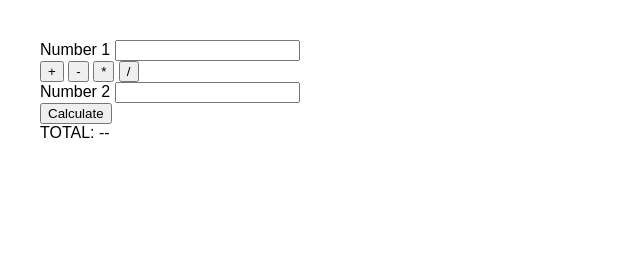
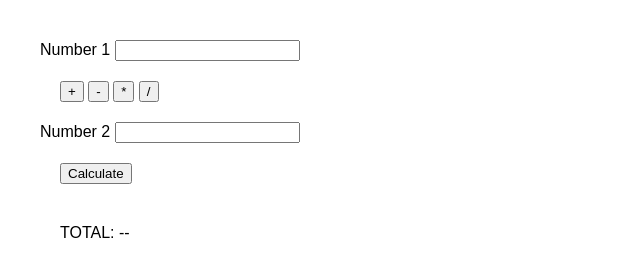
Before and after one commit to matteobarone/calculator, a plain HTML site: page calculator.html in a window 1280 px wide. Shown: the whole page, without its empty margins (0-640 px from the left). Drawn offline with Linux system fonts and the light colour scheme.

Commit message:
calculator.html

```diff
--- a/calculator.html
+++ b/calculator.html
@@ -5,8 +5,11 @@
 		<style>
 			body{
 		 	    margin: 40px;
-                 	    font-family: Arial, Helvetica, sans-serif;
+                font-family: Arial, Helvetica, sans-serif;
 			}
+            div{
+                padding: 20px;
+            }
 		</style>
     </head>
     <body>
@@ -31,3 +34,4 @@
 
         <script src="calculator.js"></script>
     </body>
+</html>
```
